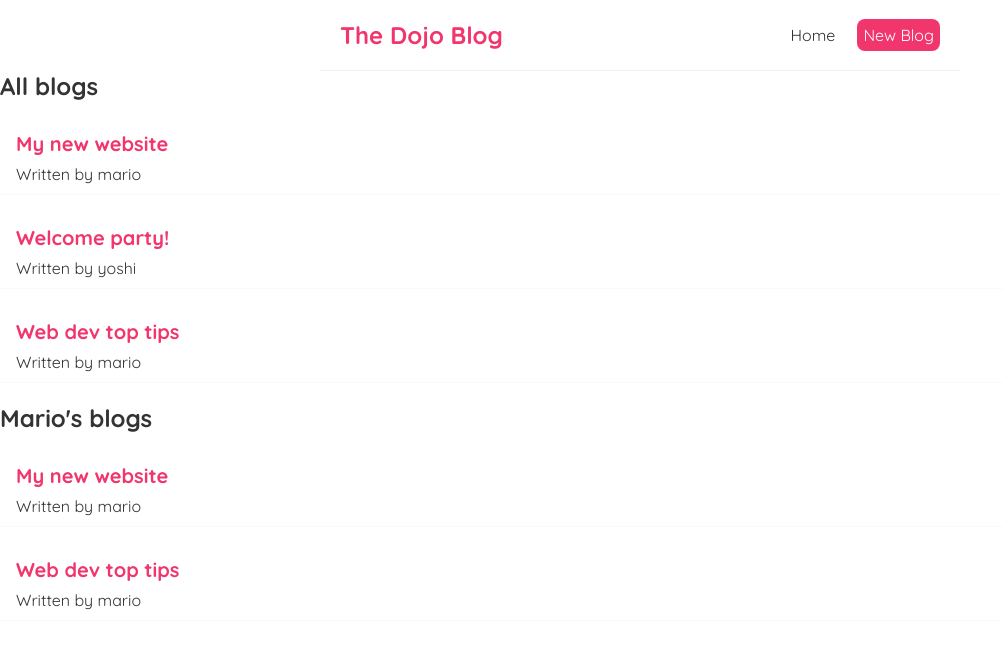
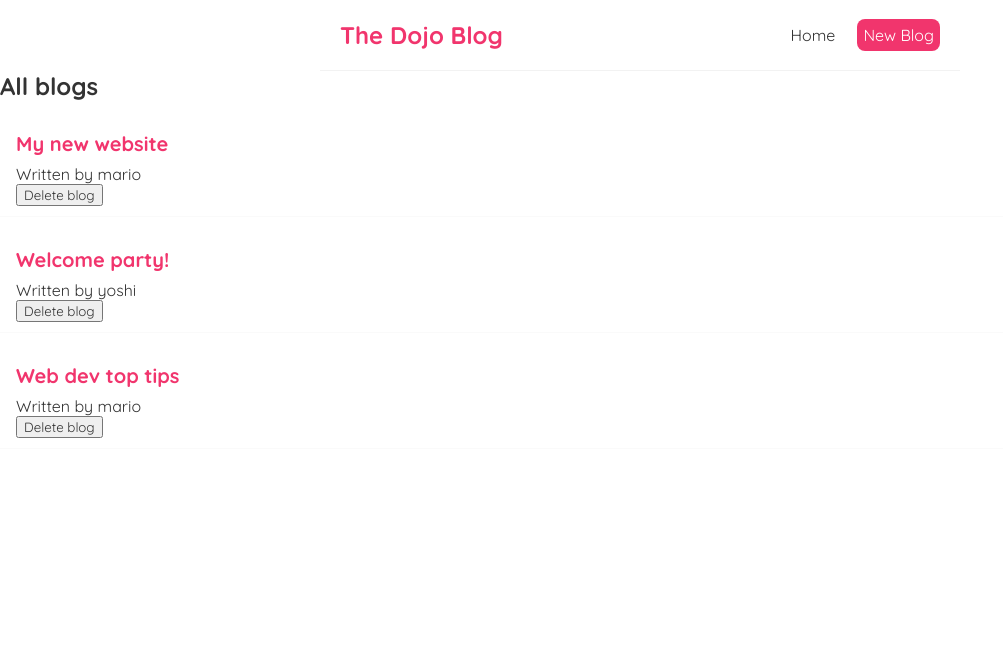
Before and after one commit to Cleomir/learning-react-hooks, a React (Create React App) app: page / in a window 1280 px wide. Shown: the top 648 px of the page, without its empty margins (0-1003 px from the left). Built offline with nearby package versions, Linux system fonts and the light colour scheme.

Commit message:
Add function as props

```diff
--- a/src/BlogList.js
+++ b/src/BlogList.js
@@ -1,4 +1,4 @@
-const BlogList = ({ blogs, title }) => {
+const BlogList = ({ blogs, title, handleDelete }) => {
   return (
     <div>
       <h2>{title}</h2>
@@ -6,6 +6,7 @@
         <div className="blog-preview" key={blog.id}>
           <h2>{blog.title}</h2>
           <p>Written by {blog.author}</p>
+          <button onClick={() => handleDelete(blog.id)}>Delete blog</button>
         </div>
       ))}
     </div>
--- a/src/Home.js
+++ b/src/Home.js
@@ -3,7 +3,7 @@
 import BlogList from "./BlogList";
 
 const Home = () => {
-  const [blogs] = useState([
+  const [blogs, setBlogs] = useState([
     { title: "My new website", body: "lorem ipsum...", author: "mario", id: 1 },
     { title: "Welcome party!", body: "lorem ipsum...", author: "yoshi", id: 2 },
     {
@@ -14,13 +14,14 @@
     },
   ]);
 
+  const handleDelete = (id) => {
+    const blogsLeft = blogs.filter((blog) => blog.id !== id);
+    setBlogs(blogsLeft);
+  };
+
   return (
     <div className="home">
-      <BlogList blogs={blogs} title="All blogs" />
-      <BlogList
-        blogs={blogs.filter((blog) => blog.author === "mario")}
-        title="Mario's blogs"
-      />
+      <BlogList blogs={blogs} title="All blogs" handleDelete={handleDelete} />
     </div>
   );
 };
```
